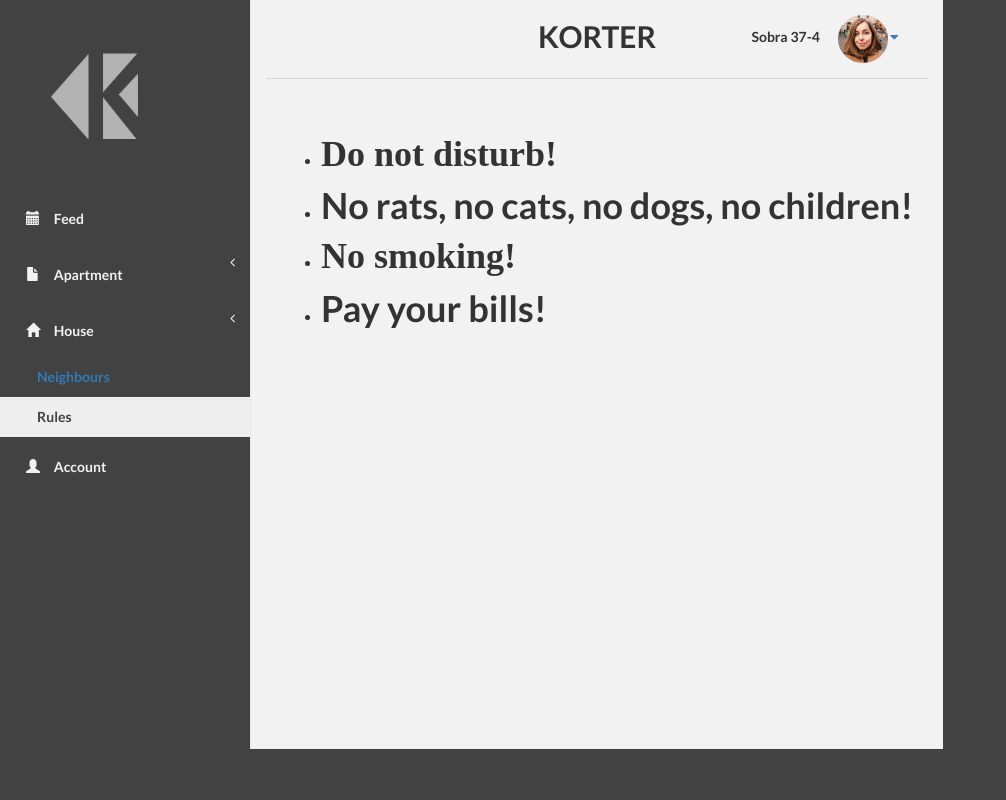
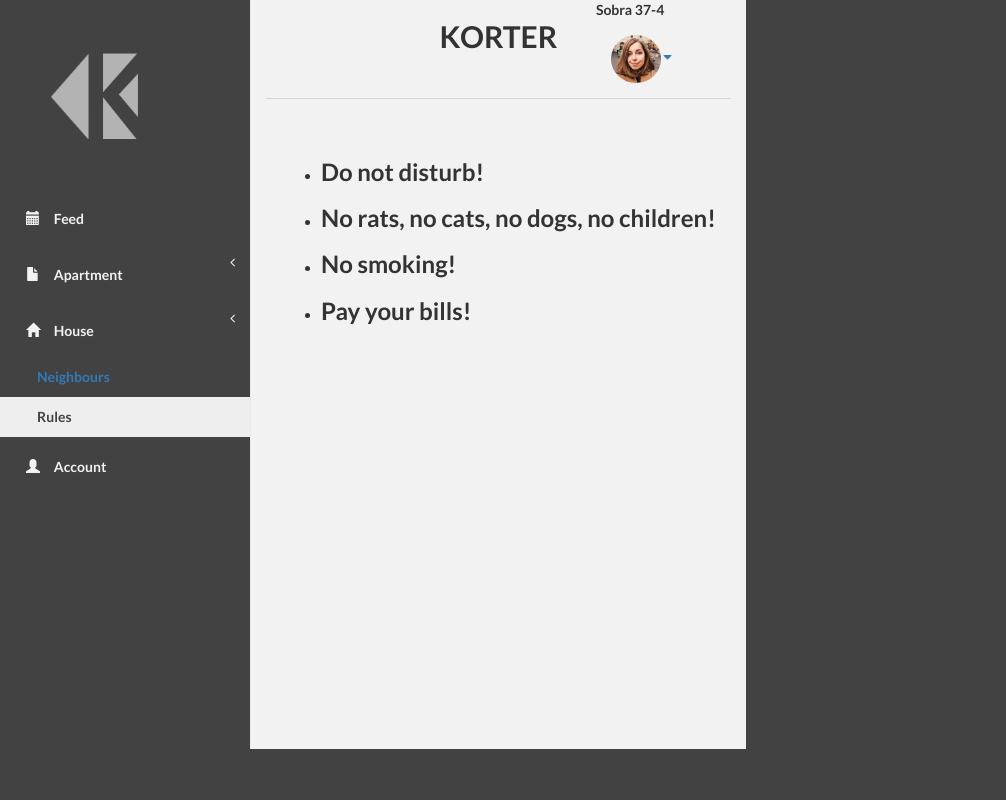
Before and after one commit to gkgranada/korter-bootcamp, a Django app: page /app/rules/ in a window 1280 px wide. Shown: the whole page, without its empty margins (0-1006 px from the left). Run offline with Django 3.2, Linux system fonts and the light colour scheme; some libraries are stand-ins or nearby versions.

Commit message:
fix rules font

```diff
--- a/apps/korter/templates/korter/rules.html
+++ b/apps/korter/templates/korter/rules.html
@@ -11,10 +11,10 @@
 <p>&nbsp;</p>
 
 <ul>
-	<li><font face="times new roman, times, serif"><span style="font-size: 36px;">Do not disturb!</span></font></li>
-	<li><span style="font-size:36px;">No rats, no cats, no dogs, no children! </span></li>
-	<li><font face="times new roman, times, serif"><span style="font-size: 36px;">No smoking!</span></font></li>
-  <li><span style="font-size:36px;">Pay your bills!</span></li>
+	<li><h3>Do not disturb!</h3></li>
+	<li><h3>No rats, no cats, no dogs, no children!</h3></li>
+	<li><h3>No smoking!</h3></li>
+  	<li><h3>Pay your bills!</h3></li>
 </ul>
 
 {% endblock %}
```
